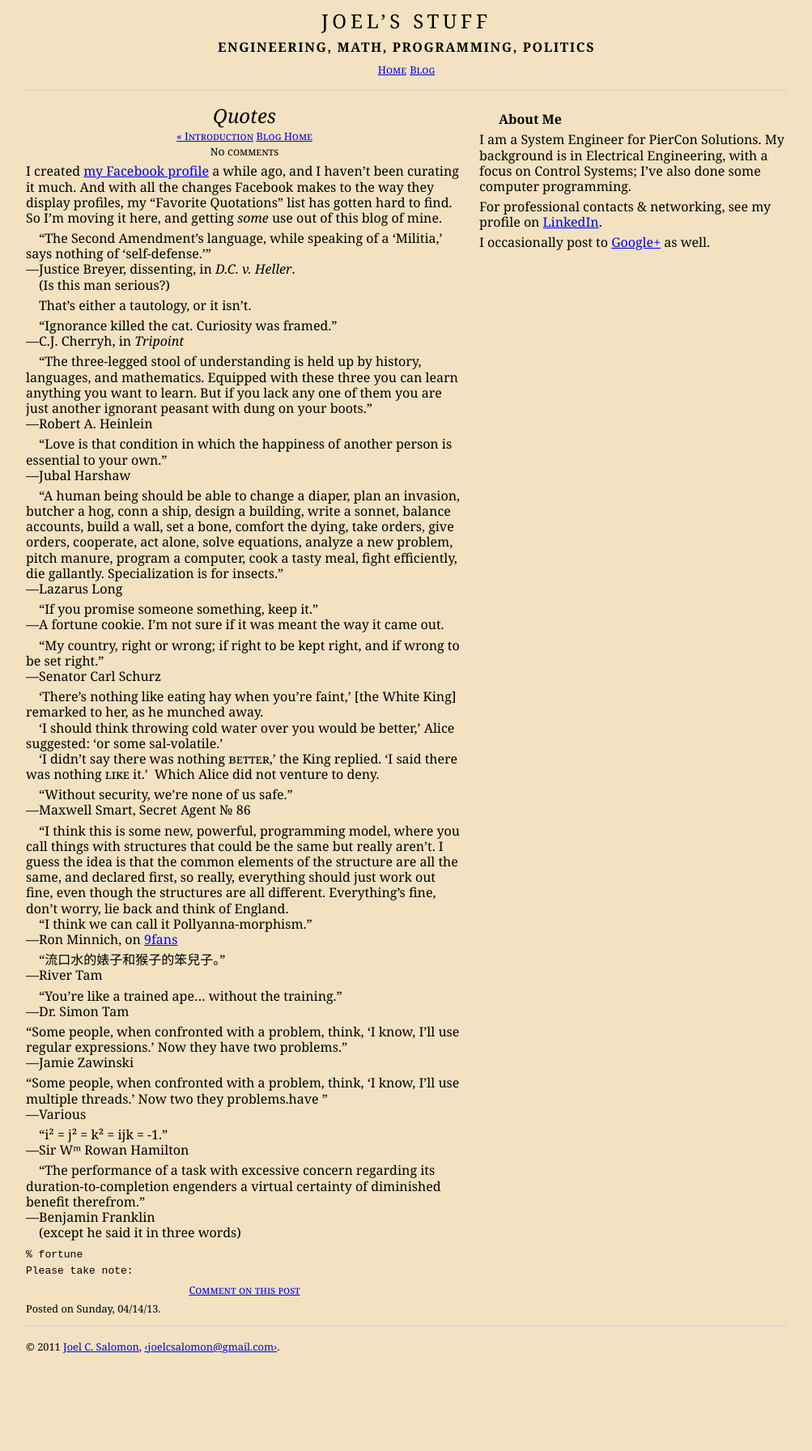
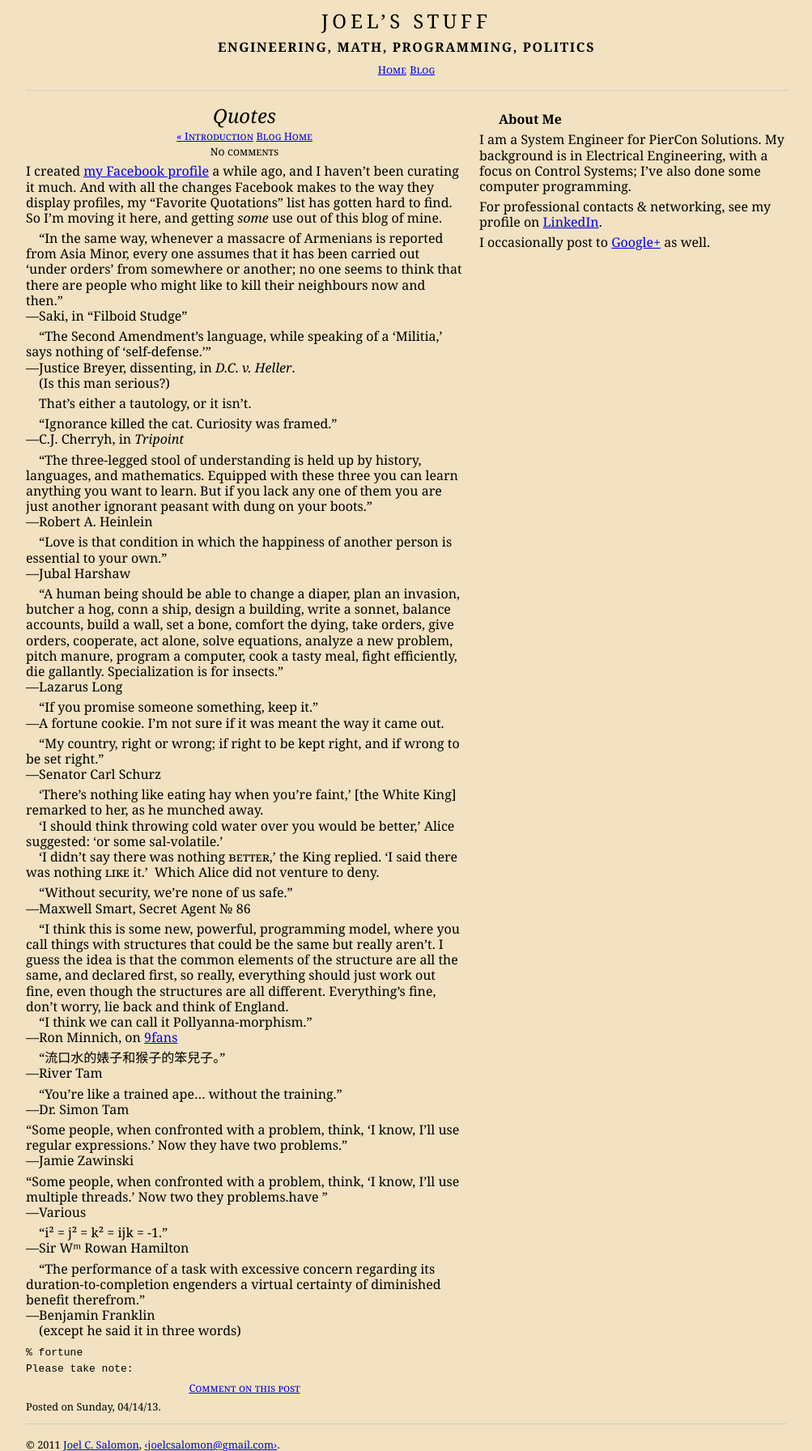
Before and after one commit to jcsalomon/jcsalomon.github.io, a Jekyll site: the page built from _posts/2013-04-14-quotes.html, in a window 1280 px wide. Shown: the whole page at 81% size, without its empty margins (138-1141 px from the left). Built offline with Jekyll 4.4.1, drawn with Linux system fonts in a browser that asks for light colours; before the commit the page ends 1671 px from its top, so only the background shows below that.

Commit message:
Add Saki quote

```diff
--- a/_posts/2013-04-14-quotes.html
+++ b/_posts/2013-04-14-quotes.html
@@ -13,6 +13,13 @@ summary: "The “Favorite Quotations” list on my Facebook profile has gotten h
   my “Favorite Quotations” list has gotten hard to find.
   So I’m moving it here,
   and getting <em>some</em> use out of this blog of mine.
+</p>
+
+<p id="massacre">
+  &emsp;“In the same way, whenever a massacre of Armenians is reported from Asia Minor,
+  every one assumes that it has been carried out ‘under orders’ from somewhere or another;
+  no one seems to think that there are people who might like to kill their neighbours now and then.”<br />
+  —Saki, in “Filboid Studge”
 </p>
 
 <p id="militia">
```
